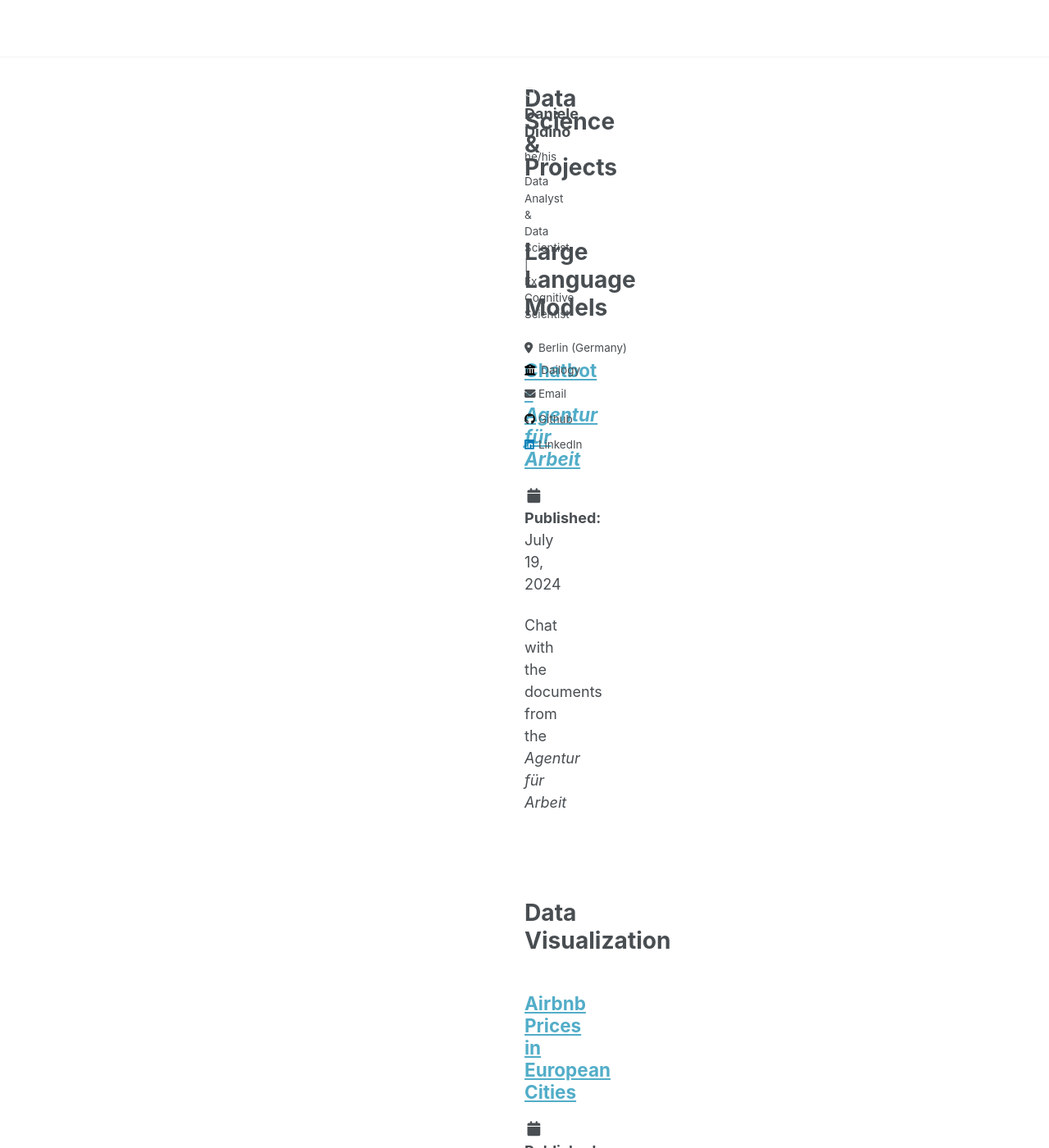
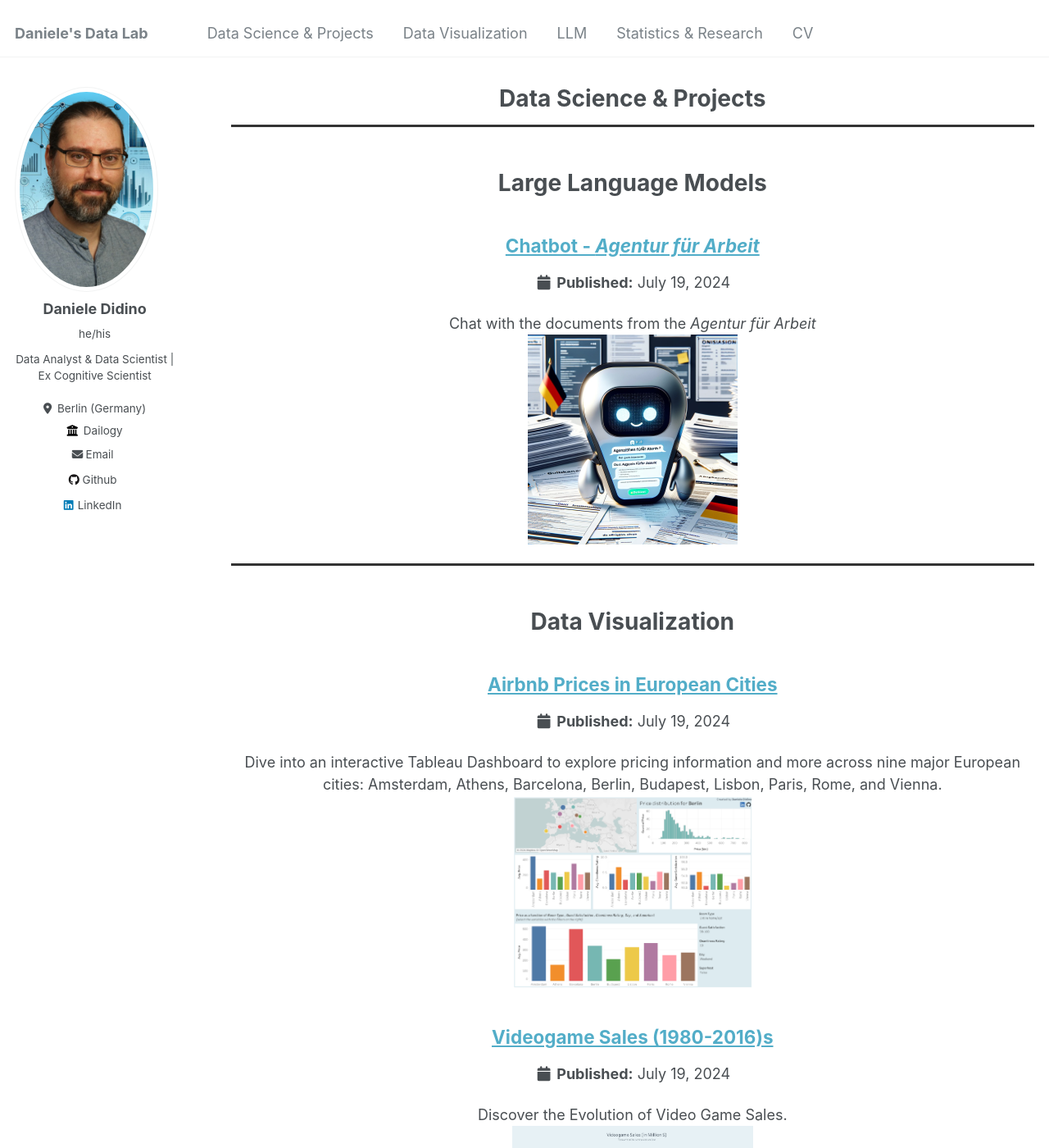
Before and after one commit to DanieleDidino/DanieleDidino.github.io, a Jekyll site: the page built from _pages/data_proj.html, in a window 1280 px wide and 1400 px high. Shown: the whole window at 82% size. Built offline with Jekyll 4.4.1, drawn with Linux system fonts in a browser that asks for light colours.

Commit message:
edit Data Science Projects page

```diff
--- a/_pages/data_proj.html
+++ b/_pages/data_proj.html
@@ -6,7 +6,7 @@
 ---
 
 <style>
-  div {text-align: center; width: 0%;}
+  div {text-align: center;}
   h1 {text-align: center;}
 </style>
 
```
